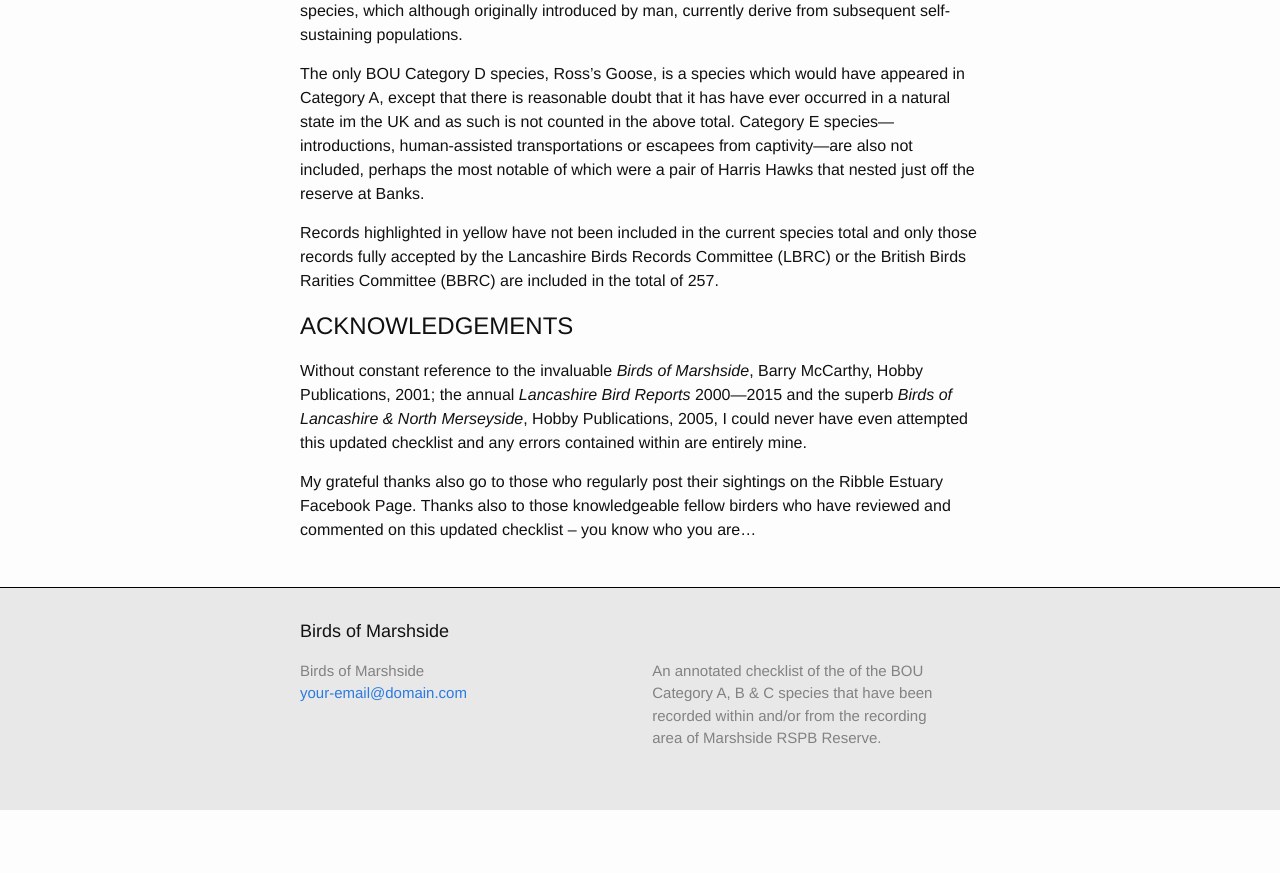
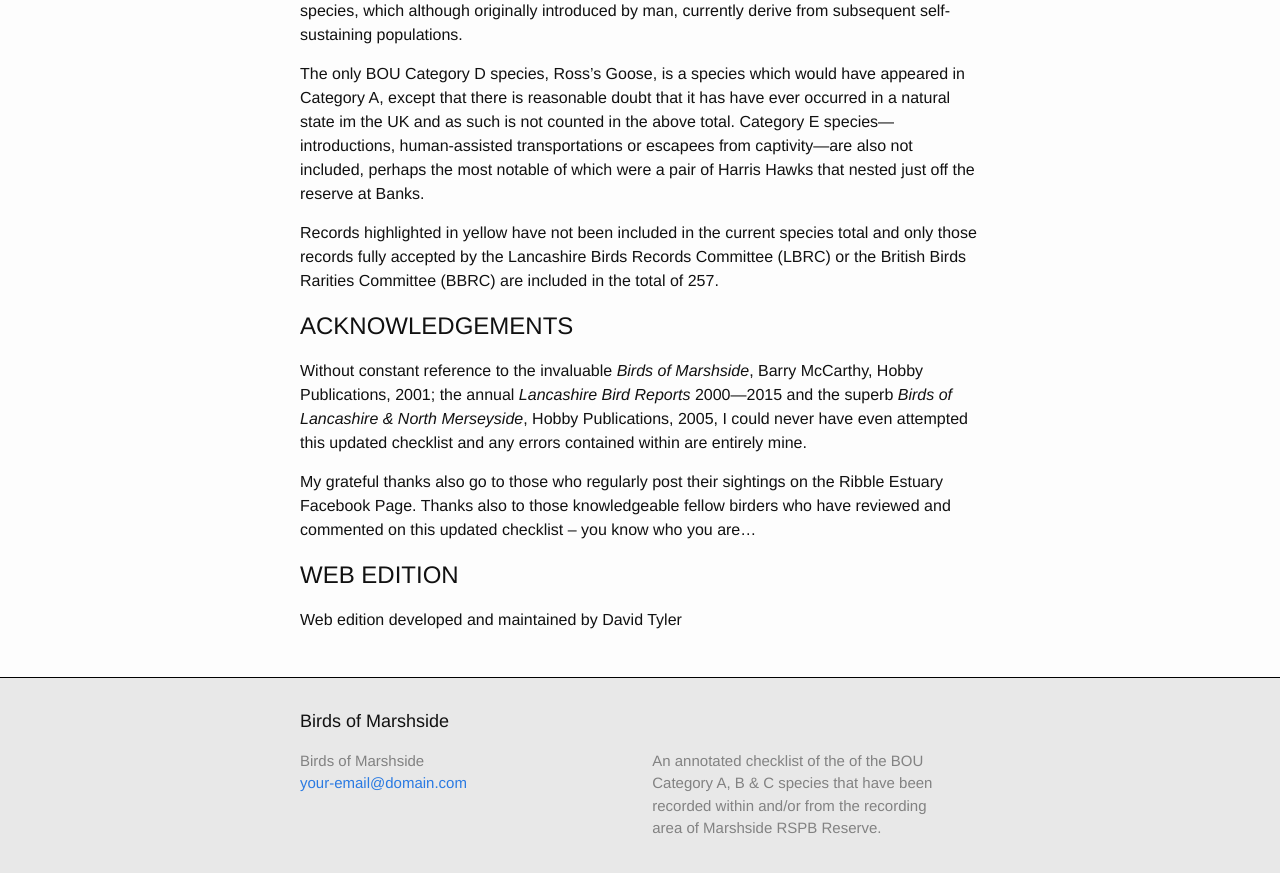
Before and after one commit to dtylr/bom, a Jekyll site: the page built from about.md, in a window 1280 px wide and 900 px high, scrolled down 832 px. Shown: the top 873 px of the window. Built offline with Jekyll 4.4.1, drawn with Linux system fonts in a browser that asks for light colours; before the commit the page ends 1642 px from its top, so only the background shows below that.

Commit message:
added self to about

```diff
--- a/about.md
+++ b/about.md
@@ -19,8 +19,12 @@ The only BOU Category D species, Ross's Goose, is a species which would have app
 
 Records highlighted in yellow have not been included in the current species total and only those records fully accepted by the Lancashire Birds Records Committee (LBRC) or the British Birds Rarities Committee (BBRC) are included in the total of 257.
 
-# ACKNOWLEDGEMENTS
+## ACKNOWLEDGEMENTS
 
 Without constant reference to the invaluable *Birds of Marshside*, Barry McCarthy, Hobby Publications, 2001; the annual *Lancashire Bird Reports* 2000—2015 and the superb *Birds of Lancashire & North Merseyside*, Hobby Publications, 2005, I could never have even attempted this updated checklist and any errors contained within are entirely mine.
 
 My grateful thanks also go to those who regularly post their sightings on the Ribble Estuary Facebook Page. Thanks also to those knowledgeable fellow birders who have reviewed and commented on this updated checklist – you know who you are…
+
+## WEB EDITION
+
+Web edition developed and maintained by David Tyler
```
